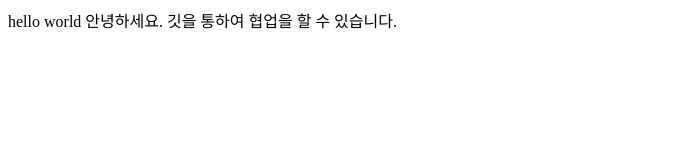
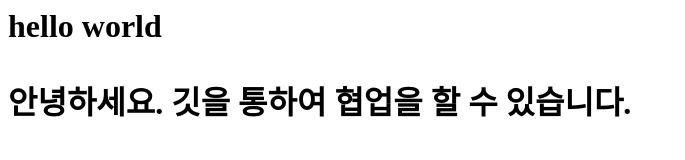
Before and after one commit to dksekgns/os, a plain HTML site: page index.html in a window 1280 px wide. Shown: the whole page, without its empty margins (0-685 px from the left). Drawn offline with Linux system fonts and the light colour scheme.

Commit message:
html markup

```diff
--- a/index.html
+++ b/index.html
@@ -1,2 +1,4 @@
-hello world
+<h1>hello world<h1>
+<p>
 안녕하세요. 깃을 통하여 협업을 할 수 있습니다.
+</p>
```
